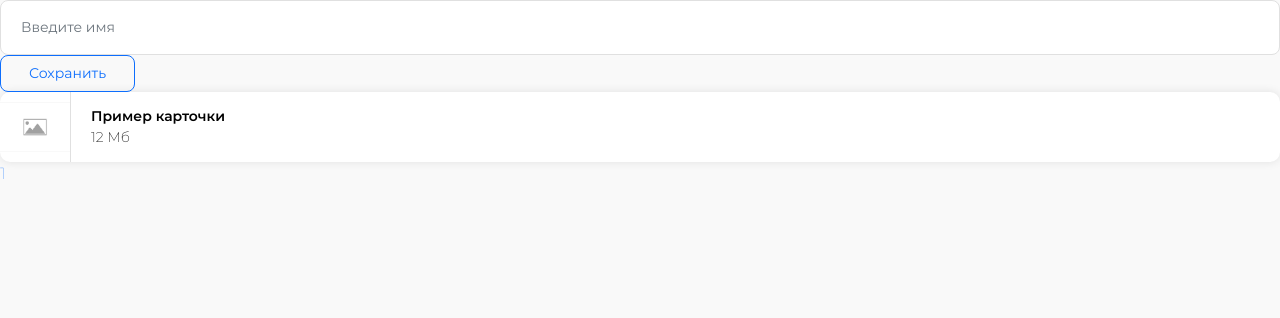
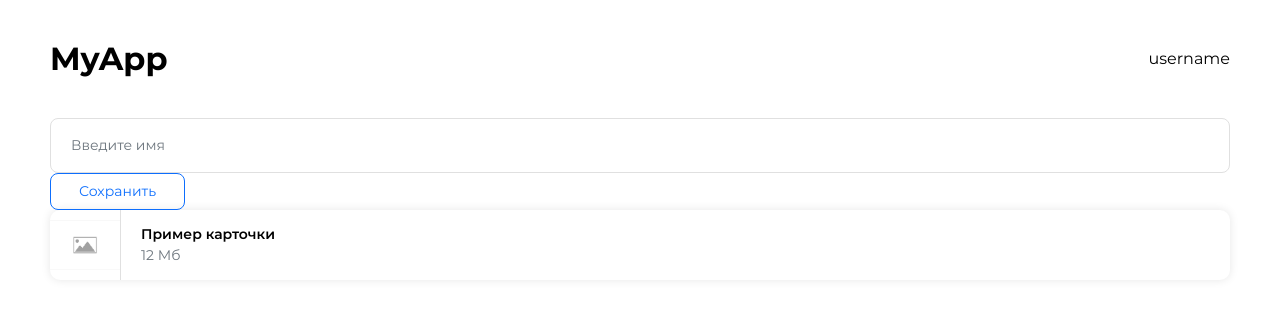
Before and after one commit to ibroverchick-frontend/my_favorite_test, a Vue app: page / in a window 1280 px wide. Shown: the top 318 px of the page. Built offline with nearby package versions, Linux system fonts and the light colour scheme.

Commit message:
add logic layouts and add first layout

```diff
--- a/src/app/App.vue
+++ b/src/app/App.vue
@@ -1,10 +1,8 @@
-<!-- <script setup lang="ts">
+<script setup lang="ts">
 import { RouterLink, RouterView } from 'vue-router'
-</script> -->
-<script setup lang="ts">
 import { ref } from 'vue'
 import { UIButton, UIInput } from '@/shared/ui'
-import {Card} from '@/entities/Card'
+import { Card } from '@/entities/Card'
 
 const name = ref('')
 const handleSubmit = () => {
@@ -14,11 +12,11 @@ const handleSubmit = () => {
 
 <template>
   <div class="p-4 space-y-3">
+    <RouterView />
+
     <UIInput v-model="name" placeholder="Введите имя" />
-    <UIButton variant="standard" >Сохранить</UIButton>
-    <Card
-        title="Пример карточки"
-    />
-    1
+    <UIButton variant="standard" @click="handleSubmit">Сохранить</UIButton>
+
+    <Card title="Пример карточки" />
   </div>
 </template>
--- /dev/null
+++ b/src/app/layouts/MainLayouts.vue
@@ -0,0 +1,15 @@
+<template>
+    <div class="main-layouts">
+        <HeaderMain />
+    </div>
+</template>
+
+<script setup lang="ts">
+    import { HeaderMain } from '@/widgets';
+</script>
+
+<style lang="scss" scoped>
+    .main-layouts {
+        margin-bottom: 35px;
+    }
+</style>
--- a/src/app/providers/router/index.ts
+++ b/src/app/providers/router/index.ts
@@ -1,14 +1,23 @@
+// src/app/router/index.js
 import { createRouter, createWebHistory } from 'vue-router'
 
-import TestCismPage from '@/pages/TestCismPage.vue'
+// Импорты
+import MainLayouts from '@/app/layouts/MainLayouts.vue'
+import DocumentsPage from '@/pages/DocumentsPage.vue'
 
 export const router = createRouter({
   history: createWebHistory(import.meta.env.BASE_URL),
   routes: [
     {
       path: '/',
-      name: 'TestCism',
-      component: TestCismPage,
+      component: MainLayouts, // layout — "обёртка"
+      children: [
+        {
+          path: '',
+          name: 'documents',
+          component: DocumentsPage,
+        },
+      ],
     },
   ],
 })
--- a/src/app/styles/main.scss
+++ b/src/app/styles/main.scss
@@ -4,9 +4,10 @@
 
 body {
  font-family: 'Montserrat', sans-serif;
-  font-weight: 100;
-  color: $color-primary;
-  background-color: #f9f9f9;
+  font-weight: 400;
+  color: $color-standart-text;
+  background-color: $color-white;
+  margin: 35px 50px;
 }
 
 button {
--- a/src/entities/Card/Card.vue
+++ b/src/entities/Card/Card.vue
@@ -28,7 +28,6 @@ const props = defineProps<Props>();
 const imageToShow = props.image ?? defaultImage;
 
 const baseWidth = parseInt(props.width ?? '50', 10);
-const baseHeight = parseInt(props.height ?? '50', 10);
 
 const computedWidth = `${baseWidth+ 20}px`;
 const computedHeight = props.height ?? '50px';
@@ -48,10 +47,14 @@ const computedHeight = props.height ?? '50px';
     transform: translateY(-5px);
 
     .card__main-text {
-      background-color: $color-primary; // или конкретный цвет, например #007bff
-      color: $color-white;
-      border-radius: 0 10px 10px 0;
-      transition: background-color 0.3s, color 0.3s;
+        background-color: $color-primary;
+        color: $color-white;
+        border-radius: 0 10px 10px 0;
+        transition: background-color 0.3s, color 0.3s;
+    }
+    .card__main-text-doc-size {
+        color: $color-white;
+        transition: background-color 0.3s, color 0.3s;
     }
   }
 
@@ -73,7 +76,8 @@ const computedHeight = props.height ?? '50px';
   }
   &__main-text-doc-size {
     font-size: $standart-font-size;
-    font-weight: 200;
+    font-weight: 400;
+    color: $color-barely-text;
   }
 }
 </style>
--- /dev/null
+++ b/src/widgets/HeaderMain/HeaderMain.vue
@@ -0,0 +1,22 @@
+<template>
+    <div class="header">
+        <div class="header__app-name">MyApp</div>
+        <div class="header__user-name">username</div>
+    </div>
+</template>
+
+<script setup lang="ts">
+</script>
+
+<style lang="scss" scoped>
+.header {
+    display: flex;
+    justify-content: space-between;
+    align-items: center;
+    &__app-name {
+        font-weight: 700;
+        font-size: 32px;
+    }
+}
+
+</style>
--- /dev/null
+++ b/src/widgets/HeaderMain/index.ts
@@ -0,0 +1 @@
+export { default as HeaderMain } from './HeaderMain.vue'
--- /dev/null
+++ b/src/widgets/index.ts
@@ -0,0 +1 @@
+export * from './HeaderMain'
```
Also changed, not shown: src/pages/DocumentsPage.vue (renamed from src/pages/TestCismPage.vue).
